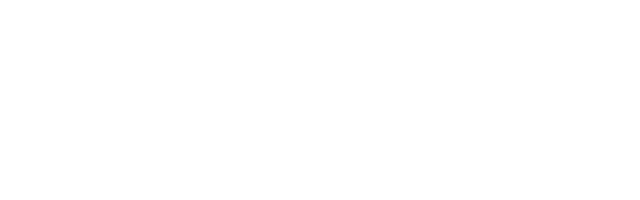
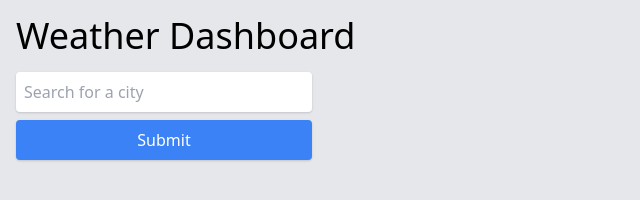
Before and after one commit to BenJR546/weather-dashboard, a plain HTML site: page index.html in a window 1280 px wide. Shown: the whole page, without its empty margins (0-640 px from the left). Drawn offline with nearby package versions, Linux system fonts and the light colour scheme.

Commit message:
html layout

```diff
--- a/index.html
+++ b/index.html
@@ -7,6 +7,20 @@
     <link href="https://cdn.jsdelivr.net/npm/tailwindcss@2.2.19/dist/tailwind.min.css" rel="stylesheet">
     <link href="./assets/css/style.css" rel="stylesheet">
 </head>
+<body class="bg-gray-200 min-h-screen">
+    <div class="container mx-auto p-4">
+        <h1 class="text-4xl mb-4">Weather Dashboard</h1>
+        <div class="flex">
+            <div class="w-1/4 pr-4">
+                <form id="city-form" class="mb-4">
+                    <input id="city-input" type="text" placeholder="Search for a city" class="p-2 rounded shadow w-full">
+                    <button type="submit" class="p-2 rounded shadow bg-blue-500 text-white w-full mt-2">Submit</button>
+                </form>
+                <div id="city-history" class="mt-4"></div>
+            </div>
+            <div id="weather-info" class="w-3/4">
+        </div>
+    </div>
     <script src="https://code.jquery.com/jquery-3.6.0.min.js"></script>
     <script src="./assets/js/script.js"></script>
 </html>
```
